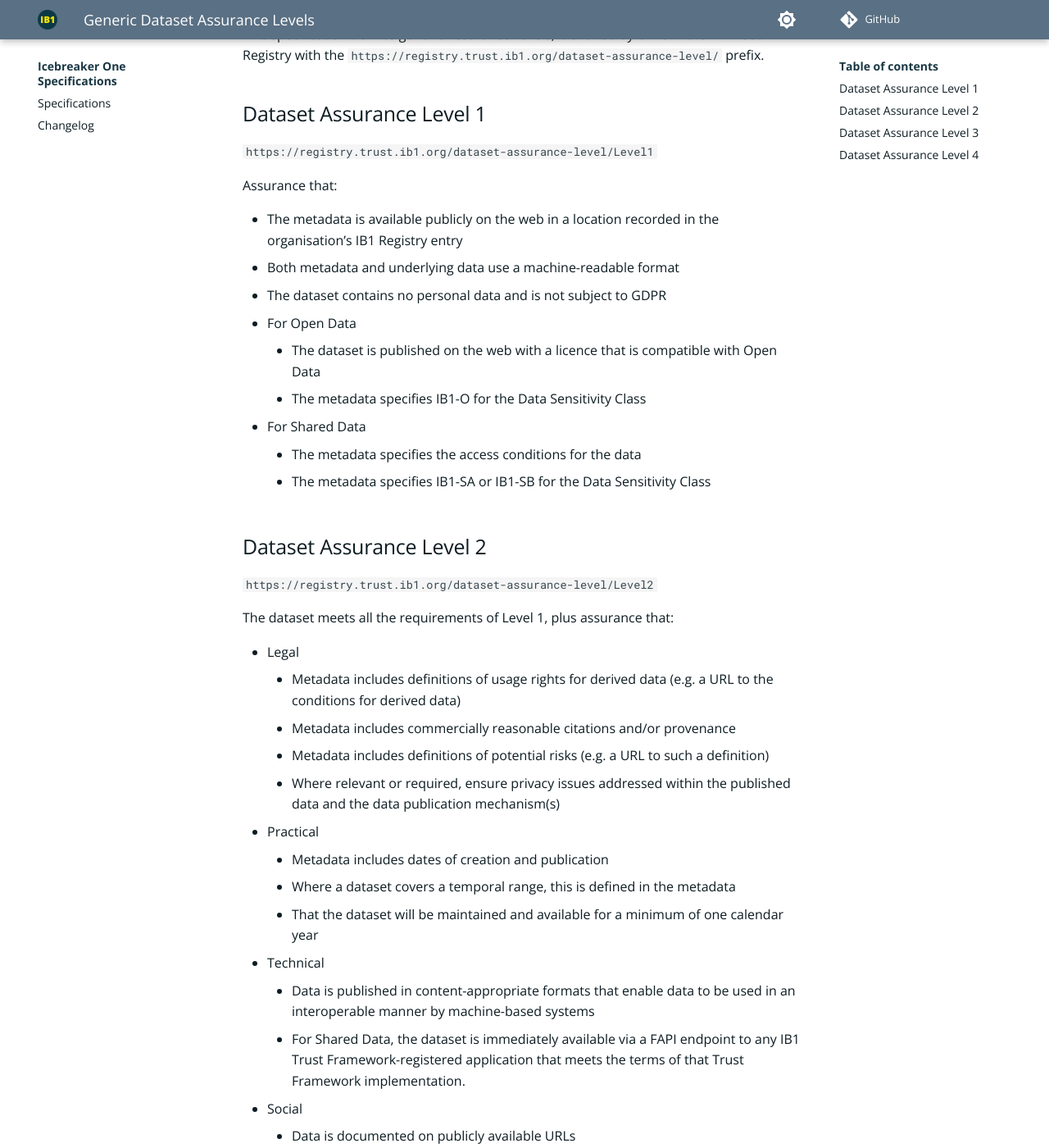
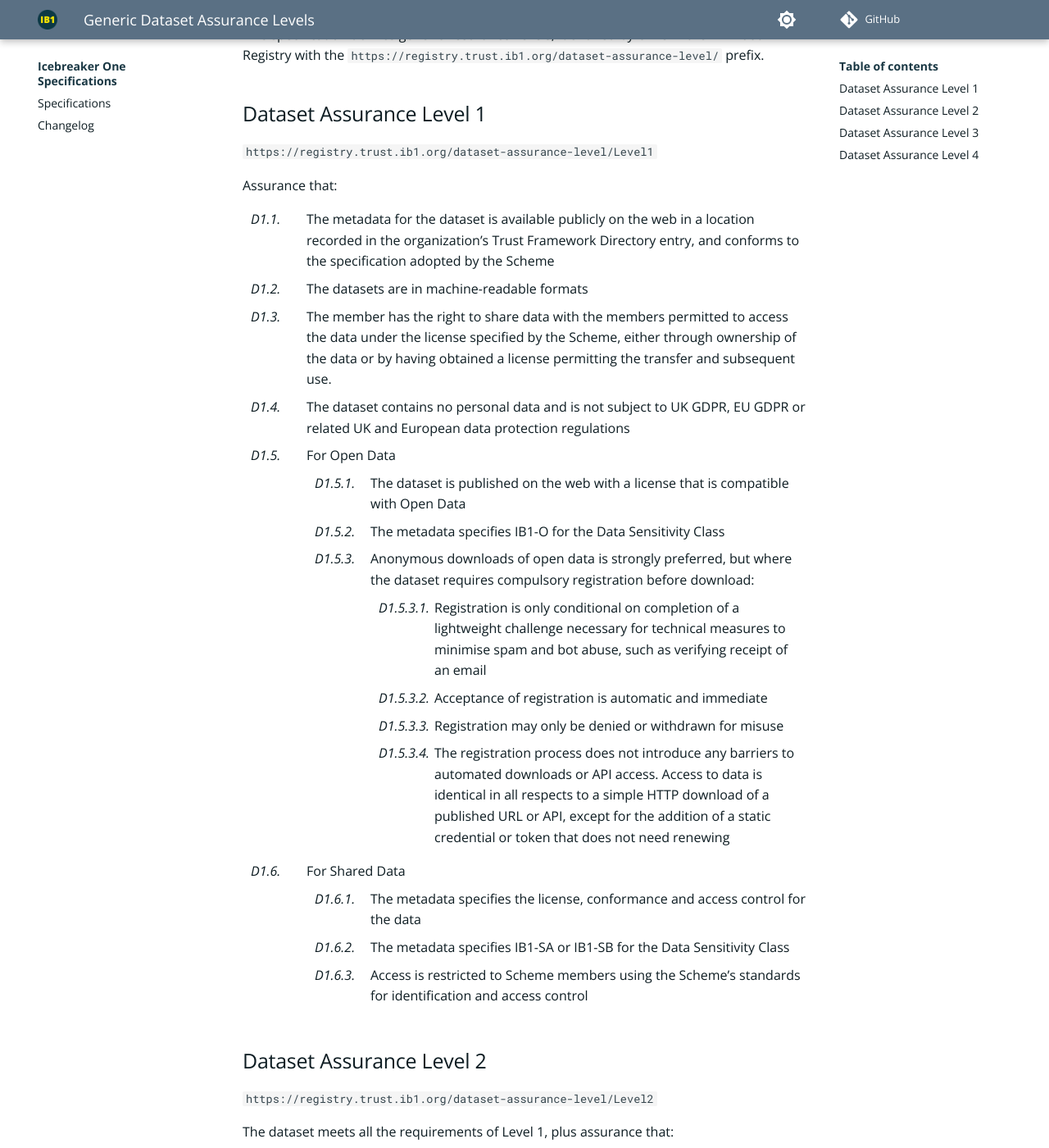
Before and after one commit to icebreakerone/ib1-technical-specifications, an MkDocs documentation site: the page built from docs/generic-dataset-assurance-levels/1.0.md, in a window 1280 px wide and 1400 px high, scrolled down 217 px. Shown: the whole window at 82% size. Built offline with MkDocs 1.6.1 and Material for MkDocs 9.7.7, drawn with Linux system fonts in a browser that asks for light colours; comment, search, counter and statistics services are not loaded; some of the changed text lies outside the part shown.

Commit message:
Assurance levels (update dataset, add org)

```diff
--- a/docs/generic-dataset-assurance-levels/1.0.md
+++ b/docs/generic-dataset-assurance-levels/1.0.md
@@ -11,15 +11,24 @@
 
 Assurance that:
 
- * The metadata is available publicly on the web in a location recorded in the organisation’s IB1 Registry entry
- * Both metadata and underlying data use a machine-readable format
- * The dataset contains no personal data and is not subject to GDPR
- * For Open Data
-    * The dataset is published on the web with a licence that is compatible with Open Data
-    * The metadata specifies IB1-O for the Data Sensitivity Class
- * For Shared Data
-    * The metadata specifies the access conditions for the data
-    * The metadata specifies IB1-SA or IB1-SB for the Data Sensitivity Class
+<div class="list-with-identifiers-following"></div>
+
+ * *D1.1.* The metadata for the dataset is available publicly on the web in a location recorded in the organization’s Trust Framework Directory entry, and conforms to the specification adopted by the Scheme
+ * *D1.2.* The datasets are in machine-readable formats
+ * *D1.3.* The member has the right to share data with the members permitted to access the data under the license specified by the Scheme, either through ownership of the data or by having obtained a license permitting the transfer and subsequent use.
+ * *D1.4.* The dataset contains no personal data and is not subject to UK GDPR, EU GDPR or related UK and European data protection regulations
+ * *D1.5.* For Open Data
+    * *D1.5.1.* The dataset is published on the web with a license that is compatible with Open Data
+    * *D1.5.2.* The metadata specifies IB1-O for the Data Sensitivity Class
+    * *D1.5.3.* Anonymous downloads of open data is strongly preferred, but where the dataset requires compulsory registration before download:
+        * *D1.5.3.1.* Registration is only conditional on completion of a lightweight challenge necessary for technical measures to minimise spam and bot abuse, such as verifying receipt of an email
+        * *D1.5.3.2.* Acceptance of registration is automatic and immediate
+        * *D1.5.3.3.* Registration may only be denied or withdrawn for misuse
+        * *D1.5.3.4.* The registration process does not introduce any barriers to automated downloads or API access. Access to data is identical in all respects to a simple HTTP download of a published URL or API, except for the addition of a static credential or token that does not need renewing
+ * *D1.6.* For Shared Data
+    * *D1.6.1.* The metadata specifies the license, conformance and access control for the data
+    * *D1.6.2.* The metadata specifies IB1-SA or IB1-SB for the Data Sensitivity Class
+    * *D1.6.3.* Access is restricted to Scheme members using the Scheme’s standards for identification and access control
 
 ## Dataset Assurance Level 2
 
@@ -27,21 +36,25 @@
 
 The dataset meets all the requirements of Level 1, plus assurance that:
 
- * Legal
-    * Metadata includes definitions of usage rights for derived data (e.g. a URL to the conditions for derived data)
-    * Metadata includes commercially reasonable citations and/or provenance
-    * Metadata includes definitions of potential risks (e.g. a URL to such a definition)
-    * Where relevant or required, ensure privacy issues addressed within the published data and the data publication mechanism(s)
- * Practical
-    * Metadata includes dates of creation and publication
-    * Where a dataset covers a temporal range, this is defined in the metadata
-    * That the dataset will be maintained and available for a minimum of one calendar year
- * Technical
-    * Data is published in content-appropriate formats that enable data to be used in an interoperable manner by machine-based systems
-    * For Shared Data, the dataset is immediately available via a FAPI endpoint to any IB1 Trust Framework-registered application that meets the terms of that Trust Framework implementation.
- * Social
-    * Data is documented on publicly available URLs
-    * A mechanism is available for people to provide feedback and ask questions (e.g. human technical support)
+<div class="list-with-identifiers-following"></div>
+
+ * *D2.1.* Legal
+    * *D2.1.1.* The dataset is accompanied by documentation of the process and decision-making justifying how the dataset is originated (including the rights the publisher has in the data), published, accessed, and licensed (for example data triage or equivalent)
+    * *D2.1.2.* Metadata includes licenses for data sources and commercially reasonable citations and/or provenance (processes of data collection, processing and quality assurance)
+    * *D2.1.3.* Metadata is reviewed annually to ensure that the license, API version and data schema meets the latest version of the standards defined in Registry [Scheme Catalog Requirements](../data-catalog-records/1.0.md#scheme-catalog-requirements) where they are defined and available within the Scheme Registry
+ * *D2.2.* Operational
+    * *D2.2.1.* Metadata includes dates of creation and publication
+    * *D2.2.2.* Where a dataset covers a temporal range, this is defined in the metadata
+    * *D2.2.3.* Where a dataset covers a geographical location or region, this is defined in the metadata
+    * *D2.2.4.* The dataset will be maintained and available for a minimum of one calendar year, except where legal or regulatory requirements require shorter availability or immediate removal
+    * *D2.2.5.* Where a dataset is withdrawn, if required by the Scheme, the member will follow the Scheme’s process for notifying users
+    * *D2.2.6.* Data is documented on publicly available URLs
+    * *D2.2.7.* A mechanism is available for people to provide feedback and ask questions (e.g. human technical support)
+    * *D2.2.8.* Responses to feedback and questions are guaranteed to be provided within a reasonable timeframe that is transparent to users, not exceeding 30 days
+ * *D2.3.* Technical
+    * *D2.3.1.* Data is published in content-appropriate formats that enable data to be used in an interoperable manner by machine-based systems
+    * *D2.3.2.* For Shared Data, the dataset is immediately available via an endpoint implementing the Scheme's secure data interchange requirements to any Scheme-registered application that meets the terms of its license, conformance and access control metadata
+
 
 ## Dataset Assurance Level 3
 
@@ -49,16 +62,21 @@
 
 The dataset meets all the requirements of Level 2, plus assurance that:
 
- * Practical
-    * A schedule is published at a public URL documenting the process of maintaining the data’s availability
-    * Commercially reasonable backups are in place
-    * A document is published at a public URL detailing the process or data collection, curation, quality assurance and publishing
- * Technical
-    * Inclusion in the metadata of citation(s) to, the underlying [open standard(s)](https://standards.theodi.org/introduction/what-are-open-standards-for-data/) used in publishing content-appropriate data is published in machine-readable format(s)
-    * Publication of a single consistent URL, or clear rules for how URLs are constructed, are made to access the dataset
-machine-readable metadata describing the contents of the dataset is provided (e.g. [JSON-LD](https://json-ld.org/), [CSVW](https://csvw.org/))
-where data is provided by an API, the API has a machine-readable definition (e.g. [OpenAPI](https://spec.openapis.org/oas/latest.html))
-    * Assurance that the dataset has availability of at least 99.5%.
+<div class="list-with-identifiers-following"></div>
+
+ * *D3.2.* Operational
+    * *D3.2.1.* A schedule is published at a public URL documenting the process of maintaining the data’s availability
+    * *D3.2.2.* Published data is monitored for unauthorised changes and processes in place for restoration within the 99.5% uptime commitment (see below)
+    * *D3.2.3.* A document detailing the dataset provenance, excepting any information that is security- or commercially-sensitive, is authored alongside the dataset, and
+        * *D3.2.3.1.* for Open Data, published via a public URL, accessed with the same method as the dataset,
+        * *D3.2.3.2.* for Shared Data, made available to the specific roles pre-authorised to access the dataset within the relevant Trust Framework and/or Scheme, except where there is no commercially reasonable reason to restrict publication, when it is made available to all roles.
+    * *D3.2.4.* The process for assessing and prioritising data requests or new use cases is published
+ * *D3.3.* Technical
+    * *D3.3.1.* Metadata cites, in a machine-readable format, the underlying content-appropriate [open standard(s)](https://standards.theodi.org/introduction/what-are-open-standards-for-data/) used for publishing the dataset
+    * *D3.3.2.* Publication of a single consistent URL (a “permalink”), or clear rules for how URLs are constructed, for accessing the dataset
+    * *D3.3.3.* Machine-readable metadata describing the contents of the dataset is provided (e.g. [JSON-LD](https://json-ld.org/), [CSVW](https://csvw.org/))
+    * *D3.3.4.* Where data is provided by an API, the API has a machine-readable definition (e.g. [OpenAPI](https://spec.openapis.org/oas/latest.html))
+    * *D3.3.5.* The service hosting the dataset has availability of at least 99.5%
 
 
 ## Dataset Assurance Level 4
@@ -67,11 +85,15 @@
 
 The dataset meets all the requirements of Level 3, plus assurance that:
 
- * Legal
-    * The licence terms themselves are machine-readable and available at a persistent URL in a consistent manner
- * Practical
-    * Quality parameters and processes shall be published in a machine-readable format at a persistent URL in a consistent manner
- * Technical
-    * Provenance shall be published in a machine-readable format at a persistent URL in a consistent manner
-    * URIs shall be used as identifiers within data
-    * The dataset has availability of at least 99.9%
+<div class="list-with-identifiers-following"></div>
+
+ * *D4.1.* Legal
+    * *D4.1.1.* The full set of license terms are machine-readable and available at a persistent URL in a consistent manner (e.g. https://creativecommons.org/publicdomain/zero/1.0/)
+ * *D4.2.* Operational
+    * *D4.2.1.* Data quality parameters and processes are published in a machine-readable format at a persistent URL in a consistent manner
+ * *D4.3.* Technical
+    * *D4.3.1.* Provenance is published in a machine-readable format. This means that:
+    * *D4.3.2.* Shared Data provenance is made available, as a minimum, to the specific roles pre-authorised to access the dataset
+    * *D4.3.3.* Open Data provenance is made available to all roles, published via a public URL
+    * [Uniform Resource Identifiers](https://en.wikipedia.org/wiki/Uniform_Resource_Identifier) (URIs) are used as identifiers within data
+    * *D4.3.4.* The service hosting the dataset has availability of at least 99.9%
--- a/docs/stylesheets/extra.css
+++ b/docs/stylesheets/extra.css
@@ -1,6 +1,24 @@
 /* Style overrides
    See https://github.com/squidfunk/mkdocs-material/blob/master/src/assets/stylesheets/main/_colors.scss
 */
+
+/* Format hierarchical lists with numbers specified in the text. */
+/* Not the nicest way of doing it, but works within the limitations of Markdown */
+div.list-with-identifiers-following + ul,
+div.list-with-identifiers-following + ul ul,
+div.list-with-identifiers-following + ul ul ul,
+div.list-with-identifiers-following + ul ul ul ul {
+    position: relative;
+    list-style-type: none;  /* Remove default bullet points */
+    padding-left: 3em;
+}
+div.list-with-identifiers-following + ul em {
+  position: absolute;
+  left: 0em;
+}
+
+
+
 
 [data-md-color-scheme="ib1-light"] {
   --md-primary-fg-color:               #5A7084;
```
Also changed, not shown: docs/generic-organizational-assurance-levels/1.0.md (added, +74 -0 lines), docs/index.md (+1 -0 lines).
